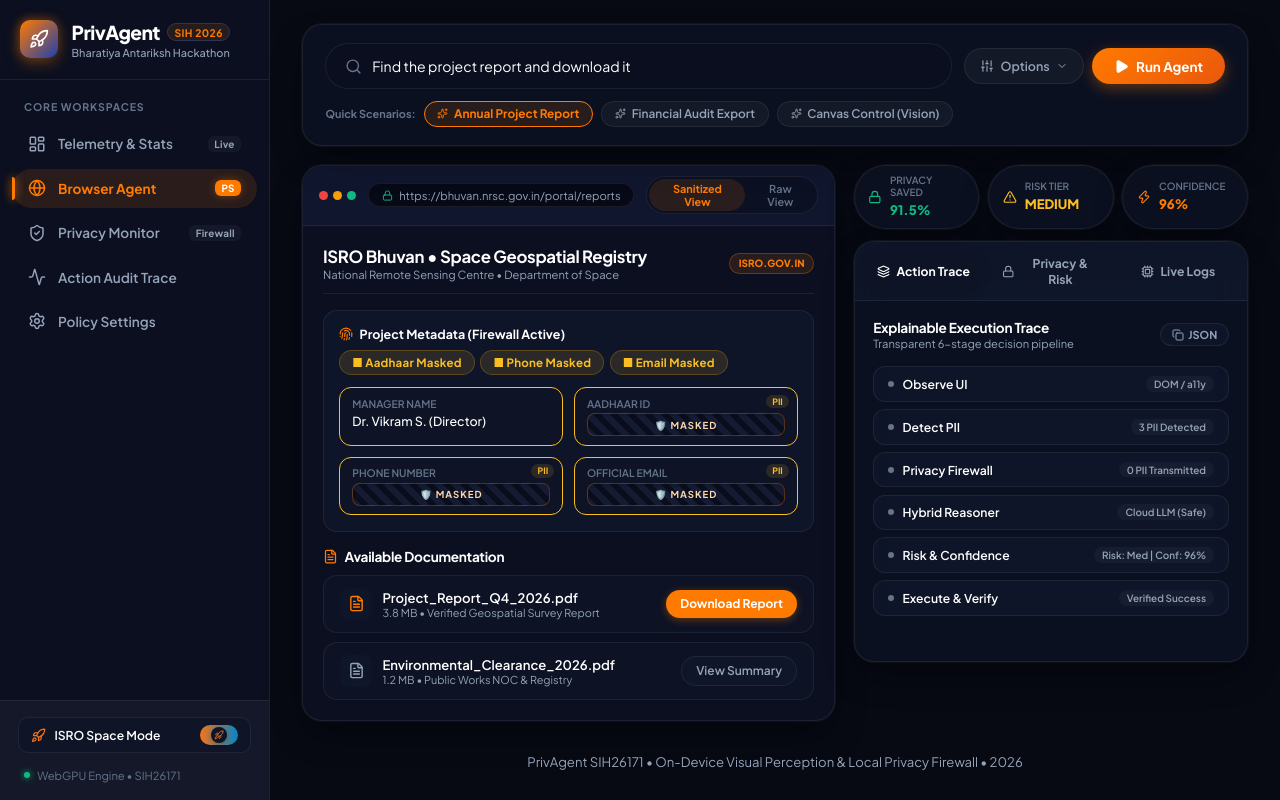
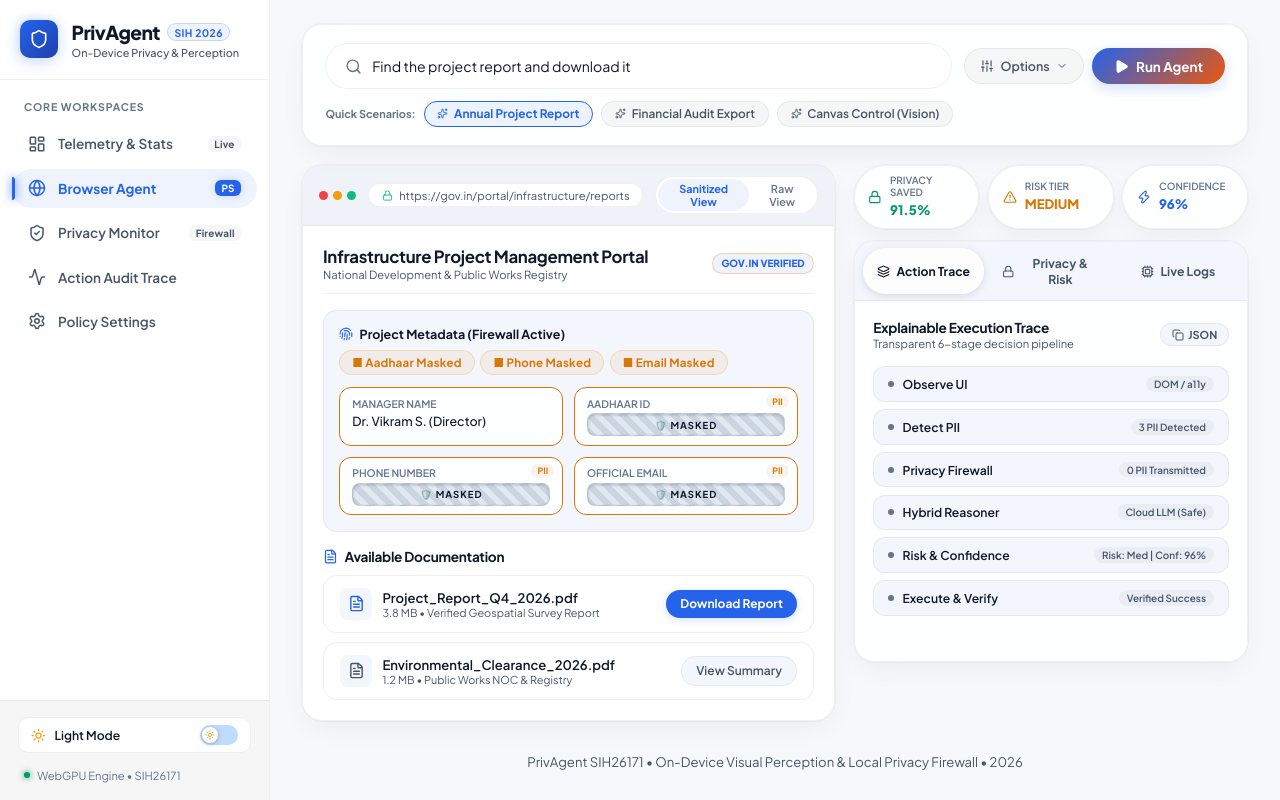
Before and after one commit to vaibhavpokhriyal13/demo, a React (Vite) app: page / in a window 1280 px wide. Built offline with nearby package versions, Linux system fonts and the light colour scheme.

Commit message:
feat: remove ISRO theme and restore clean dual Cyber Dark and Clean Light modes

```diff
--- a/src/App.jsx
+++ b/src/App.jsx
@@ -10,7 +10,8 @@
   const [activeTab, setActiveTab] = useState('agent');
   const [theme, setTheme] = useState(() => {
     const saved = localStorage.getItem('privagent_theme');
-    return saved || 'isro';
+    if (saved && (saved === 'dark' || saved === 'light')) return saved;
+    return window.matchMedia && window.matchMedia('(prefers-color-scheme: light)').matches ? 'light' : 'dark';
   });
 
   useEffect(() => {
@@ -19,11 +20,7 @@
   }, [theme]);
 
   const toggleTheme = () => {
-    setTheme(prev => {
-      if (prev === 'isro') return 'dark';
-      if (prev === 'dark') return 'light';
-      return 'isro';
-    });
+    setTheme(prev => (prev === 'dark' ? 'light' : 'dark'));
   };
 
   const renderContent = () => {
--- a/src/index.css
+++ b/src/index.css
@@ -1,77 +1,6 @@
 @import url('https://fonts.googleapis.com/css2?family=Plus+Jakarta+Sans:wght@400;500;600;700;800&family=Inter:wght@300;400;500;600;700;800&family=Outfit:wght@500;600;700;800&family=JetBrains+Mono:wght@400;500;600&display=swap');
 
-:root, [data-theme="isro"] {
-  /* Spotify-Inspired Fluid Deep Space (ISRO Saffron & Electric Cyan) */
-  --bg-dark: #070913;
-  --bg-sidebar: #0b0f1f;
-  --bg-card: rgba(14, 20, 38, 0.72);
-  --bg-card-solid: #0e1428;
-  --bg-card-hover: rgba(22, 30, 56, 0.85);
-  --bg-elevated: rgba(18, 26, 48, 0.6);
-  --bg-input: rgba(11, 16, 32, 0.8);
-  --bg-subtle: rgba(255, 255, 255, 0.04);
-
-  --browser-frame: #0b0f20;
-  --browser-chrome: #10162e;
-  --browser-url-bar: #070a16;
-  --terminal-bg: #050711;
-
-  /* Subtle fluid border with ambient glow */
-  --border-color: rgba(255, 255, 255, 0.07);
-  --border-color-hover: rgba(255, 122, 0, 0.35);
-  --border-light: rgba(255, 255, 255, 0.03);
-  --border-glow: rgba(255, 122, 0, 0.3);
-
-  --text-main: #ffffff;
-  --text-muted: #94a3b8;
-  --text-subtle: #64748b;
-
-  --heading-font: 'Plus Jakarta Sans', 'Outfit', sans-serif;
-  --heading-letter-spacing: -0.02em;
-
-  /* Spotify Fluid Saffron & Cosmic Glow */
-  --accent-primary: #ff7a00;
-  --accent-primary-hover: #ea580c;
-  --accent-primary-glow: rgba(255, 122, 0, 0.35);
-  --accent-primary-subtle: rgba(255, 122, 0, 0.12);
-
-  --accent-success: #10b981;
-  --accent-success-hover: #059669;
-  --accent-success-glow: rgba(16, 185, 129, 0.3);
-  --accent-success-subtle: rgba(16, 185, 129, 0.12);
-
-  --accent-warning: #fbbf24;
-  --accent-warning-glow: rgba(251, 191, 36, 0.3);
-  --accent-warning-subtle: rgba(251, 191, 36, 0.12);
-
-  --accent-danger: #f43f5e;
-  --accent-danger-glow: rgba(244, 63, 94, 0.3);
-  --accent-danger-subtle: rgba(244, 63, 94, 0.12);
-
-  --accent-purple: #8b5cf6;
-  --accent-purple-glow: rgba(139, 92, 246, 0.3);
-  --accent-purple-subtle: rgba(139, 92, 246, 0.12);
-
-  --accent-cyan: #00d2ff;
-  --accent-cyan-glow: rgba(0, 210, 255, 0.35);
-  --accent-cyan-subtle: rgba(0, 210, 255, 0.12);
-
-  --card-shadow: 0 16px 36px -12px rgba(0, 0, 0, 0.5), 0 0 0 1px rgba(255, 255, 255, 0.05);
-  --card-shadow-hover: 0 20px 48px -12px rgba(0, 0, 0, 0.65), 0 0 0 1px rgba(255, 255, 255, 0.1);
-
-  /* Redaction Pattern */
-  --redact-bg: #0a0e1c;
-  --redact-pattern: repeating-linear-gradient(45deg, #141b33, #141b33 6px, #0a0e1c 6px, #0a0e1c 12px);
-  --redact-border: rgba(255, 122, 0, 0.3);
-  --redact-text: #fed7aa;
-
-  --body-bg-gradient:
-    radial-gradient(circle at 15% 10%, rgba(255, 122, 0, 0.06) 0%, transparent 45%),
-    radial-gradient(circle at 85% 90%, rgba(0, 210, 255, 0.06) 0%, transparent 50%),
-    radial-gradient(circle at 50% 50%, rgba(139, 92, 246, 0.02) 0%, transparent 65%);
-}
-
-[data-theme="dark"] {
+:root, [data-theme="dark"] {
   /* Spotify Obsidian Dark */
   --bg-dark: #0a0c10;
   --bg-sidebar: #0f1218;
@@ -342,7 +271,7 @@
 .badge.primary {
   background: var(--accent-primary-subtle);
   color: var(--accent-primary);
-  border: 1px solid rgba(255, 122, 0, 0.25);
+  border: 1px solid rgba(59, 130, 246, 0.25);
 }
 
 .badge.warning {
@@ -391,9 +320,9 @@
 
 /* Keyframe Animations */
 @keyframes pulse {
-  0% { box-shadow: 0 0 0 0 rgba(255, 122, 0, 0.45); }
-  70% { box-shadow: 0 0 0 7px rgba(255, 122, 0, 0); }
-  100% { box-shadow: 0 0 0 0 rgba(255, 122, 0, 0); }
+  0% { box-shadow: 0 0 0 0 rgba(59, 130, 246, 0.45); }
+  70% { box-shadow: 0 0 0 7px rgba(59, 130, 246, 0); }
+  100% { box-shadow: 0 0 0 0 rgba(59, 130, 246, 0); }
 }
 
 .processing-pulse {
--- a/src/layout/Sidebar.jsx
+++ b/src/layout/Sidebar.jsx
@@ -10,8 +10,7 @@
   X,
   Sparkles,
   Sun,
-  Moon,
-  Rocket
+  Moon
 } from 'lucide-react';
 import styles from './Sidebar.module.css';
 
@@ -25,20 +24,6 @@
     { id: 'logs', label: 'Action Audit Trace', icon: <Activity size={18} /> },
     { id: 'settings', label: 'Policy Settings', icon: <Settings size={18} /> },
   ];
-
-  const getThemeInfo = () => {
-    switch (theme) {
-      case 'isro':
-        return { label: 'ISRO Space Mode', icon: <Rocket size={15} color="#f97316" /> };
-      case 'light':
-        return { label: 'Light Mode', icon: <Sun size={15} color="#f59e0b" /> };
-      case 'dark':
-      default:
-        return { label: 'Dark Mode', icon: <Moon size={15} color="#818cf8" /> };
-    }
-  };
-
-  const themeInfo = getThemeInfo();
 
   return (
     <>
@@ -58,10 +43,10 @@
           <button
             className={styles.themeToggleBtn}
             onClick={toggleTheme}
-            aria-label="Cycle Theme"
-            title={`Current: ${themeInfo.label} (Click to switch)`}
+            aria-label="Toggle Theme"
+            title={`Switch to ${theme === 'dark' ? 'Light' : 'Dark'} Mode`}
           >
-            {themeInfo.icon}
+            {theme === 'dark' ? <Moon size={15} color="#818cf8" /> : <Sun size={15} color="#f59e0b" />}
           </button>
 
           <button className={styles.hamburgerBtn} onClick={() => setIsOpen(true)} aria-label="Open Navigation">
@@ -77,7 +62,7 @@
       <aside className={`${styles.sidebar} ${isOpen ? styles.sidebarOpen : ''}`}>
         <div className={styles.logoContainer}>
           <div className={styles.logoEmblem}>
-            <Rocket size={20} color="#ffffff" />
+            <Shield size={20} color="#ffffff" />
             <div className={styles.emblemGlow}></div>
           </div>
           <div className={styles.logoInfo}>
@@ -85,7 +70,7 @@
               <h1 className={styles.logoText}>PrivAgent</h1>
               <span className={styles.versionPill}>SIH 2026</span>
             </div>
-            <p className={styles.logoSubtext}>Bharatiya Antariksh Hackathon</p>
+            <p className={styles.logoSubtext}>On-Device Privacy &amp; Perception</p>
           </div>
           <button className={styles.closeBtn} onClick={() => setIsOpen(false)} aria-label="Close Navigation">
             <X size={18} color="var(--text-main)" />
@@ -119,21 +104,19 @@
         </nav>
 
         <div className={styles.footer}>
-          {/* 3-Way Theme Switcher */}
+          {/* 2-Way Theme Switcher */}
           <button
             className={styles.themeToggleBar}
             onClick={toggleTheme}
-            title={`Current: ${themeInfo.label} (Click to cycle ISRO / Dark / Light)`}
+            title={`Switch to ${theme === 'dark' ? 'Light' : 'Dark'} Mode`}
           >
             <div className={styles.themeToggleLeft}>
-              {themeInfo.icon}
-              <span>{themeInfo.label}</span>
+              {theme === 'dark' ? <Moon size={15} color="#818cf8" /> : <Sun size={15} color="#f59e0b" />}
+              <span>{theme === 'dark' ? 'Dark Mode' : 'Light Mode'}</span>
             </div>
-            <div className={`${styles.themeSwitchPill} ${styles['switch_' + theme]}`}>
+            <div className={`${styles.themeSwitchPill} ${theme === 'dark' ? styles.switchDark : styles.switchLight}`}>
               <div className={styles.switchKnob}>
-                {theme === 'isro' && <Rocket size={10} color="#f97316" />}
-                {theme === 'dark' && <Moon size={10} color="#818cf8" />}
-                {theme === 'light' && <Sun size={10} color="#f59e0b" />}
+                {theme === 'dark' ? <Moon size={10} color="#818cf8" /> : <Sun size={10} color="#f59e0b" />}
               </div>
             </div>
           </button>
--- a/src/layout/Sidebar.module.css
+++ b/src/layout/Sidebar.module.css
@@ -221,19 +221,14 @@
   position: relative;
 }
 
-.switch_dark {
+.switchDark {
   background: #374151;
   justify-content: flex-end;
 }
 
-.switch_light {
+.switchLight {
   background: #bfdbfe;
   justify-content: flex-start;
-}
-
-.switch_isro {
-  background: linear-gradient(90deg, #f97316, #0284c7);
-  justify-content: center;
 }
 
 .switchKnob {
--- a/src/pages/BrowserAgentPage.jsx
+++ b/src/pages/BrowserAgentPage.jsx
@@ -386,7 +386,7 @@
               </div>
               <div className={styles.urlBar}>
                 <Lock size={11} color="#10b981" />
-                <span>https://bhuvan.nrsc.gov.in/portal/reports</span>
+                <span>https://gov.in/portal/infrastructure/reports</span>
               </div>
               <div className={styles.viewSwitchMini}>
                 <button
@@ -413,7 +413,7 @@
               {/* Cursor Simulation during execution */}
               {(agentState === 'EXECUTE') && (
                 <div className={styles.cursorSim}>
-                  <MousePointer2 size={22} fill="#ff7a00" color="#ffffff" />
+                  <MousePointer2 size={22} fill="var(--accent-primary)" color="#ffffff" />
                   <span className={styles.cursorLabel}>
                     {simulateSelfCorrection && correctionAttempts === 1 ? 'Retrying Target...' : 'Clicking Target'}
                   </span>
@@ -423,10 +423,10 @@
               {/* Web Page Header */}
               <div className={styles.pageHeader}>
                 <div className={styles.pageHeaderTitle}>
-                  <h3>ISRO Bhuvan &bull; Space Geospatial Registry</h3>
-                  <p>National Remote Sensing Centre &bull; Department of Space</p>
+                  <h3>Infrastructure Project Management Portal</h3>
+                  <p>National Development &amp; Public Works Registry</p>
                 </div>
-                <div className={styles.govEmblem}>ISRO.GOV.IN</div>
+                <div className={styles.govEmblem}>GOV.IN VERIFIED</div>
               </div>
 
               {/* Sensitive Element Detector Live Container */}
--- a/src/pages/SettingsPage.jsx
+++ b/src/pages/SettingsPage.jsx
@@ -8,8 +8,7 @@
   Sliders,
   Sun,
   Moon,
-  Palette,
-  Rocket
+  Palette
 } from 'lucide-react';
 import styles from './SettingsPage.module.css';
 
@@ -60,20 +59,6 @@
           </div>
 
           <div className={styles.themeSelectorGrid}>
-            <div
-              className={`${styles.themeOption} ${theme === 'isro' ? styles.themeActive : ''}`}
-              onClick={() => setTheme && setTheme('isro')}
-            >
-              <div className={styles.themeIconWrap} style={{ background: 'rgba(8, 14, 34, 0.95)', color: '#f97316' }}>
-                <Rocket size={18} />
-              </div>
-              <div className={styles.themeText}>
-                <strong>ISRO Mission Control</strong>
-                <p>Cosmic deep space, saffron thruster glow &amp; telemetry blue.</p>
-              </div>
-              {theme === 'isro' && <span className="badge warning">Active</span>}
-            </div>
-
             <div
               className={`${styles.themeOption} ${theme === 'dark' ? styles.themeActive : ''}`}
               onClick={() => setTheme && setTheme('dark')}
```
